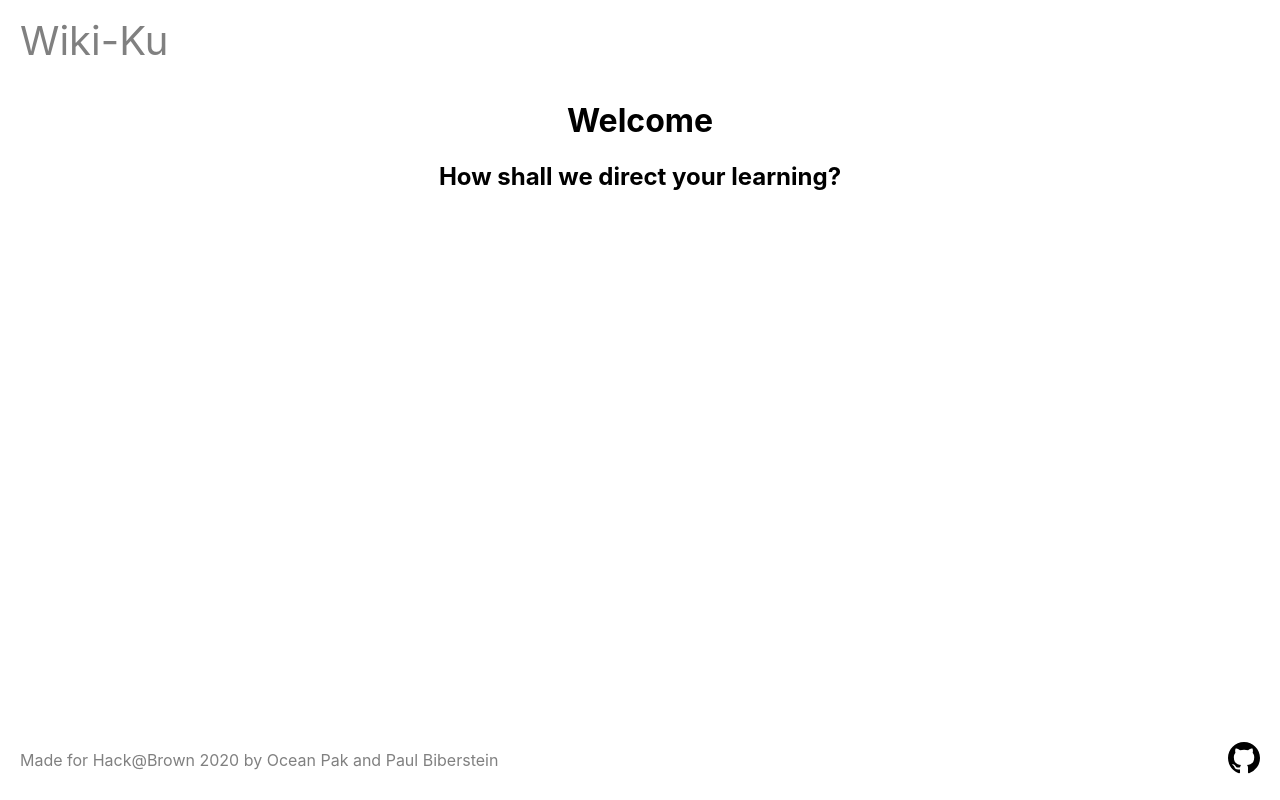
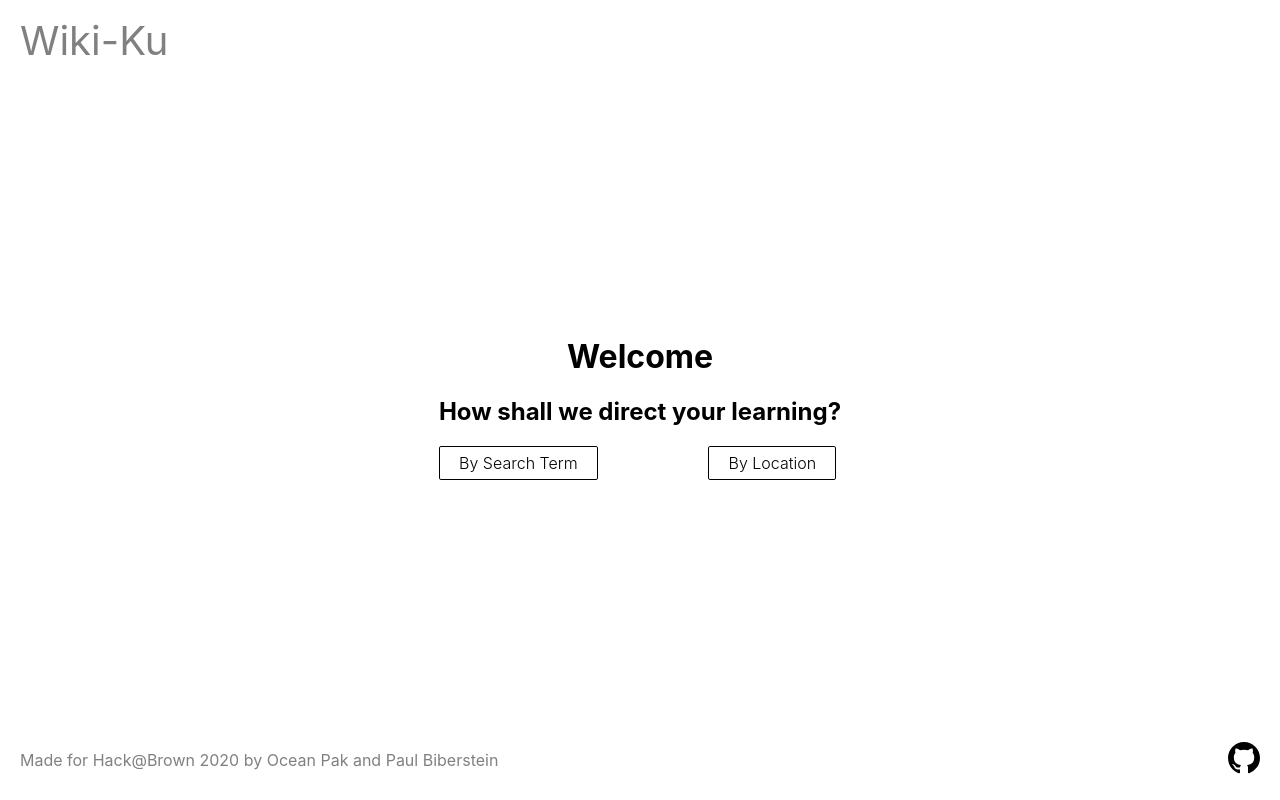
Before and after one commit to OceanPak/Wikiku, a React (Create React App) app in the folder frontent/: page / in a window 1280 px wide. Built offline with nearby package versions, Linux system fonts and the light colour scheme.

Commit message:
Fully implemented PageController

```diff
--- a/frontent/src/stores/HomePageStore.ts
+++ b/frontent/src/stores/HomePageStore.ts
@@ -1,10 +1,15 @@
 import { computed, observable, action } from "mobx";
+import { PageControllerStore } from "./PageControllerStore";
 
 export class HomePageStore {
 
     constructor(initializer: Partial<HomePageStore>) {
         Object.assign(this, initializer);
+
+        this.PageController = new PageControllerStore({})
     }
+
+    readonly PageController: PageControllerStore;
 
     @observable
     public Width: number = 600;
--- a/frontent/src/stores/PageControllerStore.ts
+++ b/frontent/src/stores/PageControllerStore.ts
@@ -1,4 +1,11 @@
 import { computed, observable, action } from "mobx";
+
+export enum Page {
+    Welcome = 0,
+    WordSearch = 1,
+    LocationSearch = 2,
+    HaikuDisplay = 3
+}
 
 export class PageControllerStore {
 
@@ -7,8 +14,20 @@ export class PageControllerStore {
     }
 
     @observable
-    public CurrentPageIndex: number = 0;
+    public CurrentPage: Page = Page.Welcome;
 
-    @observable
-    public CurrentPages: JSX.Element[] = [];
+    @action
+    ToWordSearch(): void {
+
+    }
+
+    @action
+    ToLocationSearch(): void {
+
+    }
+
+    @action
+    ToHaikuDisplay(): void {
+
+    }
 }
--- a/frontent/src/stores/WelcomeStore.ts
+++ b/frontent/src/stores/WelcomeStore.ts
@@ -1,4 +1,5 @@
 import { computed, observable, action } from "mobx";
+import { PageControllerStore } from "./PageControllerStore";
 
 export class WelcomeStore {
 
@@ -6,6 +7,6 @@ export class WelcomeStore {
         Object.assign(this, initializer);
     }
 
-    @observable
-    public Width: number = 600;
+    readonly PageController: PageControllerStore;
+
 }
--- a/frontent/src/styles/HomePageStyle.scss
+++ b/frontent/src/styles/HomePageStyle.scss
@@ -17,22 +17,6 @@
         .logo {
             font-size: 40px;
             padding: 20px;
-        }
-    }
-
-    .body {
-        display: flex;
-        flex-direction: column;
-        justify-content: space-between;
-        align-items: center;
-        align-content: center;
-
-        height: 80%;
-        width: 100%;
-
-
-        .welcome {
-            text-align: center;
         }
     }
 
--- a/frontent/src/styles/WelcomeStyle.scss
+++ b/frontent/src/styles/WelcomeStyle.scss
@@ -0,0 +1,49 @@
+.body {
+    display: flex;
+    flex-direction: column;
+    justify-content: space-around;
+    align-items: center;
+    align-content: center;
+
+    height: 80%;
+    width: 100%;
+
+
+    .welcome {
+        text-align: center;
+
+        .button-row {
+            display: flex;
+            flex-wrap: wrap;
+            flex-direction: row;
+            justify-content: space-between;
+            align-items: center;
+            align-content: center;
+
+            .button {
+                display: inline-block;
+                padding: 0.35em 1.2em;
+                border: 0.1em solid #000000;
+                margin: 0 0.3em 0.3em 0;
+                border-radius: 0.12em;
+                box-sizing: border-box;
+                text-decoration: none;
+                // font-family:'Roboto',sans-serif;
+                font-weight:300;
+                color:#000000;
+                text-align:center;
+                transition: all 0.2s;
+
+                &:hover{
+                    color:#FFFFFF;
+                    background-color:#000000;
+                }
+
+                @media all and (max-width:30em){
+                  display:block;
+                  margin:0.4em auto;
+                }
+            }
+        }
+    }
+}
--- a/frontent/src/views/HomePageView.tsx
+++ b/frontent/src/views/HomePageView.tsx
@@ -2,9 +2,8 @@ import * as React from 'react';
 import { observer } from 'mobx-react';
 
 import { HomePageStore } from "../stores/HomePageStore"
-import { WelcomeStore } from "../stores/WelcomeStore"
 
-import { WelcomeView } from './WelcomeView';
+import { PageControllerView } from './PageControllerView';
 
 import "../styles/HomePageStyle.scss"
 
@@ -23,7 +22,7 @@ export class HomePageView extends React.Component<IProps> {
                         Wiki-Ku
                     </div>
                 </div>
-                <WelcomeView store={new WelcomeStore({})}/>
+                <PageControllerView store={this.props.store.PageController}/>
                 <div className="footer">
                     <div className="authors">
                         Made for Hack@Brown 2020 by Ocean Pak and Paul Biberstein
--- a/frontent/src/views/PageControllerView.tsx
+++ b/frontent/src/views/PageControllerView.tsx
@@ -1,7 +1,10 @@
 import * as React from 'react';
 import { observer } from 'mobx-react';
 
-import { PageControllerStore } from "../stores/PageControllerStore"
+import { PageControllerStore, Page } from "../stores/PageControllerStore"
+import { WelcomeStore } from '../stores/WelcomeStore';
+
+import { WelcomeView } from './WelcomeView';
 
 import "../styles/HomePageStyle.scss"
 
@@ -14,8 +17,13 @@ export class PageControllerView extends React.Component<IProps> {
 
     render() {
         let store = this.props.store
-        return (
-            store.CurrentPages[store.CurrentPageIndex]
-        )
+
+        if (store.CurrentPage === Page.Welcome) {
+            return (
+                <WelcomeView
+                    store={new WelcomeStore({PageController: store})}
+                />
+            )
+        }
     }
 }
--- a/frontent/src/views/WelcomeView.tsx
+++ b/frontent/src/views/WelcomeView.tsx
@@ -1,9 +1,10 @@
 import * as React from 'react';
 import { observer } from 'mobx-react';
 
+import { PageControllerStore } from '../stores/PageControllerStore';
 import { WelcomeStore } from "../stores/WelcomeStore"
 
-import "../styles/HomePageStyle.scss"
+import "../styles/WelcomeStyle.scss"
 
 interface IProps {
     store: WelcomeStore
@@ -13,6 +14,7 @@ interface IProps {
 export class WelcomeView extends React.Component<IProps> {
 
     render() {
+        let store = this.props.store
         return (
             <div className="body">
                 <div className="welcome">
@@ -22,6 +24,14 @@ export class WelcomeView extends React.Component<IProps> {
                     <h2>
                         How shall we direct your learning?
                     </h2>
+                    <span className="button-row">
+                        <div className="button" onClick={() => store.PageController.ToWordSearch()}>
+                            By Search Term
+                        </div>
+                        <div className="button" onClick={() => store.PageController.ToLocationSearch()}>
+                            By Location
+                        </div>
+                    </span>
                 </div>
             </div>
         )
--- a/frontent/tsconfig.json
+++ b/frontent/tsconfig.json
@@ -18,7 +18,8 @@
     "isolatedModules": true,
     "noEmit": true,
     "jsx": "react",
-    "experimentalDecorators": true
+    "experimentalDecorators": true,
+    "strictPropertyInitialization": false,
   },
   "include": [
     "src"
```
